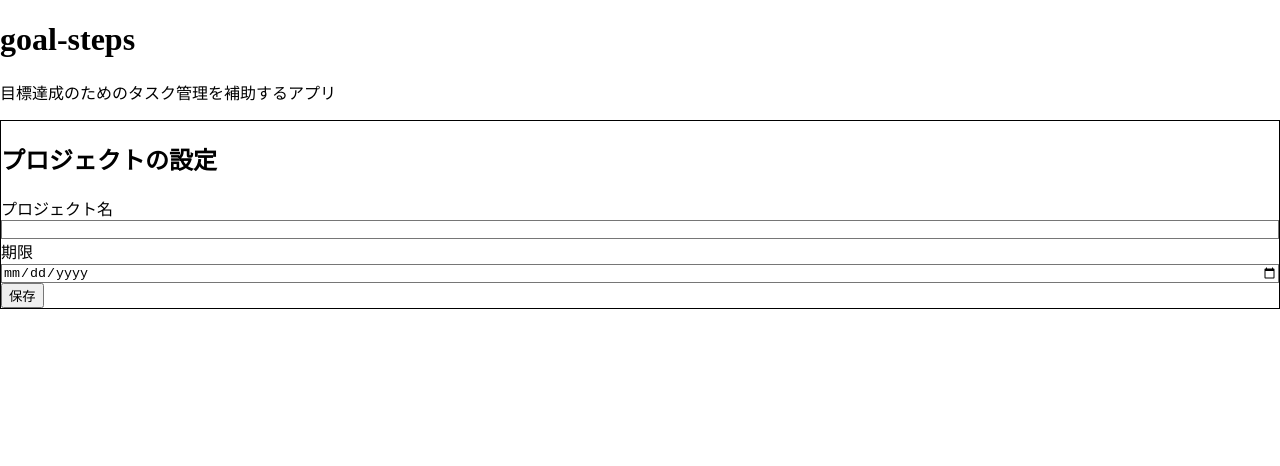
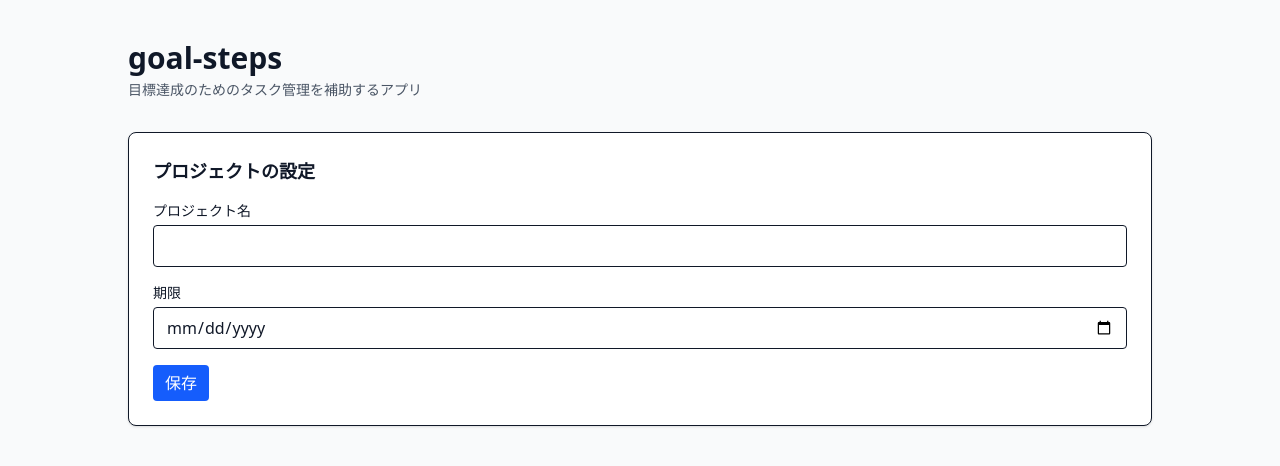
Before and after one commit to chocolat0w0/goal-steps-ai, a React (Vite) app: page / in a window 1280 px wide. Shown: the top 466 px of the page. Built offline with nearby package versions, Linux system fonts and the light colour scheme.

Commit message:
fix: apply tailwind styles

```diff
--- a/postcss.config.cjs
+++ /dev/null
@@ -1,6 +0,0 @@
-module.exports = {
-  plugins: {
-    '@tailwindcss/postcss': {},
-    autoprefixer: {},
-  },
-};
--- /dev/null
+++ b/postcss.config.js
@@ -0,0 +1,9 @@
+import tailwindcss from '@tailwindcss/postcss';
+import autoprefixer from 'autoprefixer';
+
+export default {
+  plugins: [
+    tailwindcss(),
+    autoprefixer(),
+  ],
+};
--- a/src/styles/index.css
+++ b/src/styles/index.css
@@ -1,6 +1,5 @@
-@tailwind base;
-@tailwind components;
-@tailwind utilities;
+@import "tailwindcss";
+@config "../../tailwind.config.js";
 
 /* グローバルの軽微な調整 */
 :root {
--- a/tailwind.config.cjs
+++ b/tailwind.config.js
@@ -1,8 +1,8 @@
 /** @type {import('tailwindcss').Config} */
-module.exports = {
+export default {
   content: [
     './index.html',
-    './src/**/*.{ts,tsx,js,jsx}',
+    './src/**/*.{js,ts,jsx,tsx}',
   ],
   theme: {
     extend: {},
```
